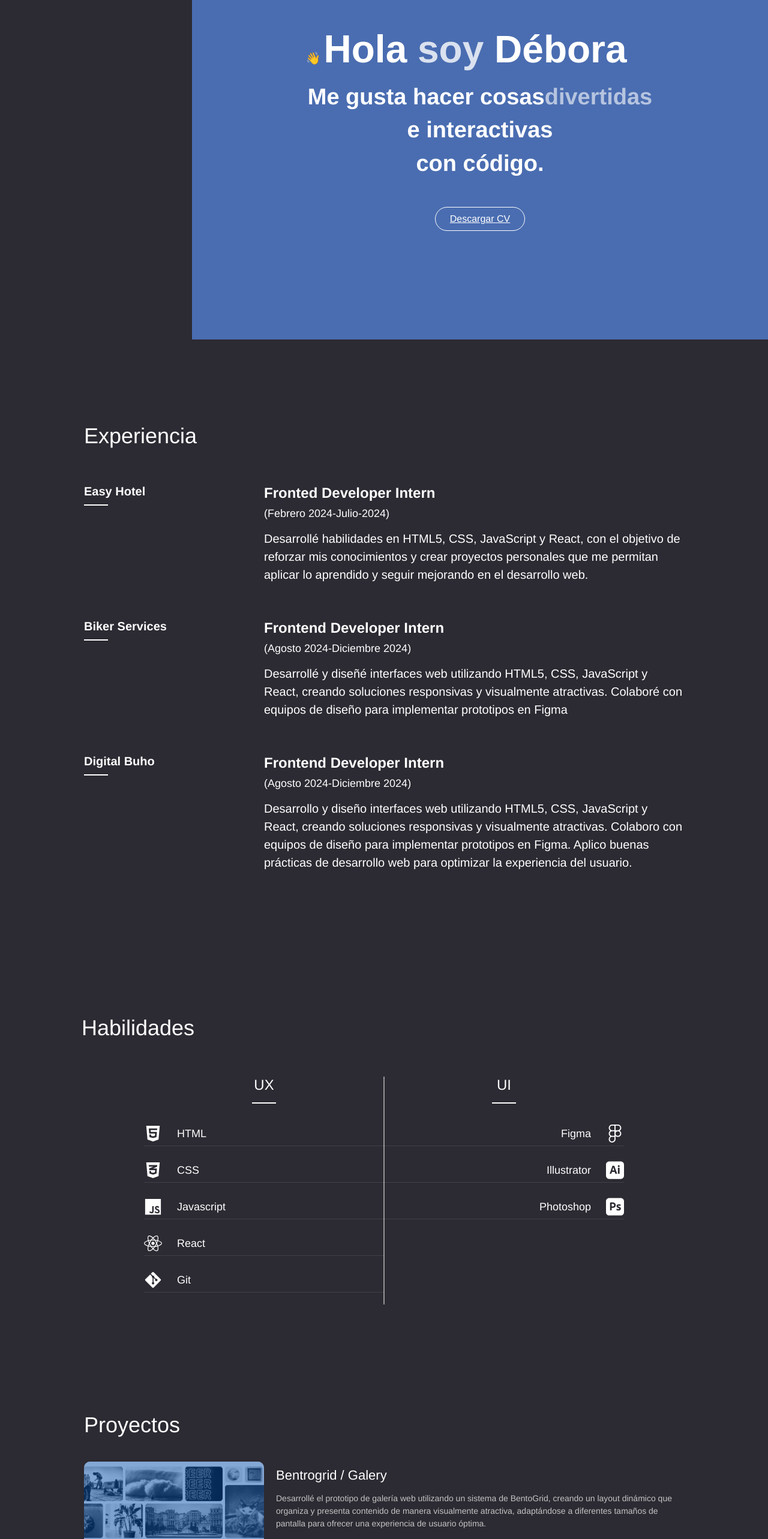
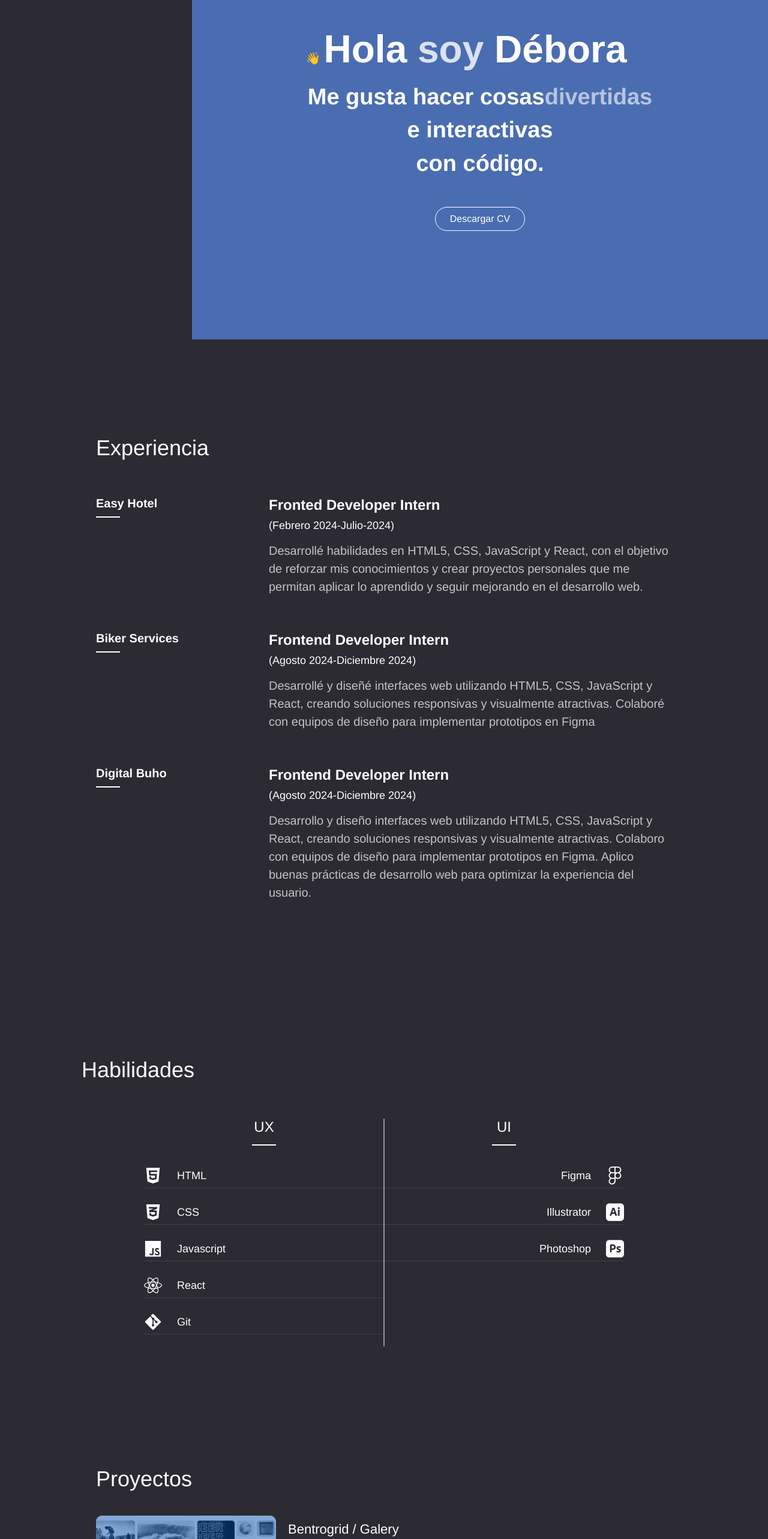
Before and after one commit to deboraabarca/my-portafolio-deb, a React (Vite) app: page / in a window 1280 px wide. Shown: the part 234-2800 px from the top of the page at 60% size. Built offline with nearby package versions, Linux system fonts and the light colour scheme.

Commit message:
refactor: :recycle: refactor styles for all sections

```diff
--- a/src/styles/Contact.css
+++ b/src/styles/Contact.css
@@ -174,6 +174,7 @@
   @media (max-width: 480px) {
     .contact-title {
       font-size: 24px;
+
     }
 
     .contact-text {
@@ -182,5 +183,6 @@
 
     .greeting {
       font-size: 50px;
+      margin-bottom: 90px;
     }
   }
--- a/src/styles/Experience.css
+++ b/src/styles/Experience.css
@@ -1,7 +1,7 @@
 .experience-container {
     background-color: #2C2A32;
     color: white;
-    padding: 140px;
+    padding: 160px;
     font-family: Arial, sans-serif;
   }
 
@@ -52,9 +52,13 @@
   .experience-description {
     font-size: 20px;
     line-height: 1.5;
+    color:#c4c4c4
   }
 
   @media (max-width: 768px) {
+    .experience-container {
+      padding: 30px;
+    }
     .experience-item {
       flex-direction: column;
     }
--- a/src/styles/Header.css
+++ b/src/styles/Header.css
@@ -129,6 +129,7 @@
     font-size: 16px;
     cursor: pointer;
     transition: all 0.3s ease;
+    text-decoration: none;
   }
 
   .download-button:hover {
--- a/src/styles/Proyects.css
+++ b/src/styles/Proyects.css
@@ -1,7 +1,7 @@
 .projects-container {
     background-color: #2C2A32;
     color: white;
-    padding: 140px;
+    padding: 160px;
     font-family: Arial, sans-serif;
   }
 
@@ -63,7 +63,7 @@
   }
 
   .project-description {
-    font-size: 14px;
+    font-size: 20px;
     line-height: 1.5;
     color: #c4c4c4;
     margin-bottom: 20px;
--- a/src/styles/Skills.css
+++ b/src/styles/Skills.css
@@ -114,6 +114,9 @@
   }
 
   @media (max-width: 768px) {
+    .skills-title {
+      margin-left: 1px;
+    }
     .skills-grid {
       flex-direction: column;
     }
```
Also changed, not shown: src/components/Contact.jsx (line endings or trailing spaces).
